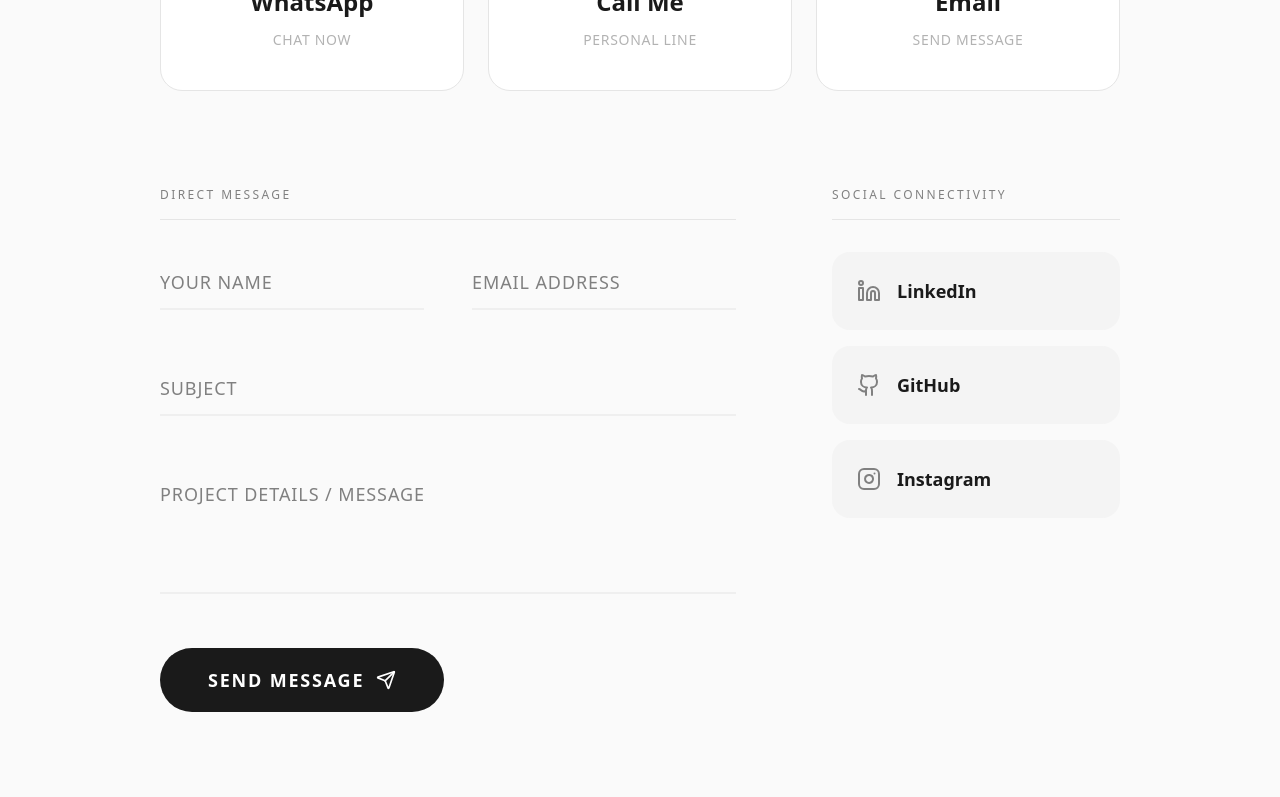
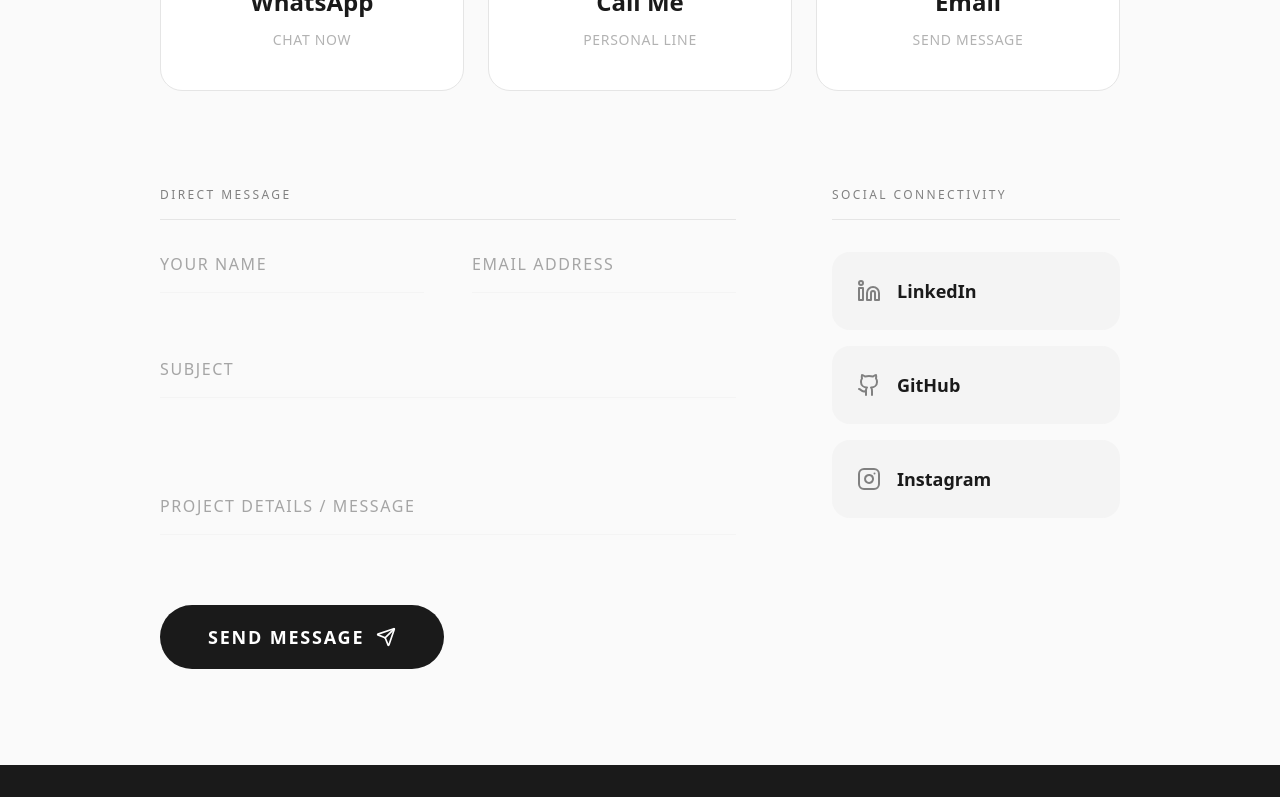
Before and after one commit to SaiDheeraj-19/Portfolio-, a Next.js app: page /contact in a window 1280 px wide. Shown: the part 616-1413 px from the top of the page. Built offline with nearby package versions, Linux system fonts and the light colour scheme.

Commit message:
style: refine contact form UI to minimalist editorial design

```diff
--- a/src/app/contact/page.tsx
+++ b/src/app/contact/page.tsx
@@ -109,7 +109,7 @@ export default function ContactPage() {
                     <div className="w-full lg:w-2/3">
                         <h2 className="text-xs font-mono uppercase tracking-[0.2em] text-muted-foreground mb-8 pb-4 border-b border-border">Direct Message</h2>
 
-                        <form onSubmit={handleSubmit} className="space-y-12">
+                        <form onSubmit={handleSubmit} className="space-y-16">
                             <div className="grid grid-cols-1 md:grid-cols-2 gap-12">
                                 <div className="relative group">
                                     <input
@@ -119,10 +119,10 @@ export default function ContactPage() {
                                         required
                                         value={formData.name}
                                         onChange={handleInputChange}
-                                        className="w-full bg-transparent border-b-2 border-border/50 py-4 text-foreground placeholder-transparent focus:outline-none focus:border-primary transition-colors peer"
-                                        placeholder="Name"
+                                        className="w-full bg-transparent border-b border-border/30 pb-4 text-foreground focus:outline-none focus:border-primary transition-colors peer placeholder-transparent"
+                                        placeholder="YOUR NAME"
                                     />
-                                    <label htmlFor="name" className="absolute left-0 -top-6 text-sm font-bold uppercase tracking-wider text-muted-foreground transition-all peer-placeholder-shown:text-lg peer-placeholder-shown:top-4 peer-placeholder-shown:font-normal peer-focus:-top-6 peer-focus:text-sm peer-focus:font-bold peer-focus:text-primary">
+                                    <label htmlFor="name" className="absolute left-0 top-0 text-sm md:text-base uppercase tracking-widest text-muted-foreground/70 transition-all peer-focus:-translate-y-8 peer-focus:text-xs peer-focus:text-primary peer-valid:-translate-y-8 peer-valid:text-xs peer-valid:text-muted-foreground cursor-text">
                                         Your Name
                                     </label>
                                 </div>
@@ -134,10 +134,10 @@ export default function ContactPage() {
                                         required
                                         value={formData.email}
                                         onChange={handleInputChange}
-                                        className="w-full bg-transparent border-b-2 border-border/50 py-4 text-foreground placeholder-transparent focus:outline-none focus:border-primary transition-colors peer"
-                                        placeholder="Email"
+                                        className="w-full bg-transparent border-b border-border/30 pb-4 text-foreground focus:outline-none focus:border-primary transition-colors peer placeholder-transparent"
+                                        placeholder="EMAIL ADDRESS"
                                     />
-                                    <label htmlFor="email" className="absolute left-0 -top-6 text-sm font-bold uppercase tracking-wider text-muted-foreground transition-all peer-placeholder-shown:text-lg peer-placeholder-shown:top-4 peer-placeholder-shown:font-normal peer-focus:-top-6 peer-focus:text-sm peer-focus:font-bold peer-focus:text-primary">
+                                    <label htmlFor="email" className="absolute left-0 top-0 text-sm md:text-base uppercase tracking-widest text-muted-foreground/70 transition-all peer-focus:-translate-y-8 peer-focus:text-xs peer-focus:text-primary peer-valid:-translate-y-8 peer-valid:text-xs peer-valid:text-muted-foreground cursor-text">
                                         Email Address
                                     </label>
                                 </div>
@@ -151,26 +151,31 @@ export default function ContactPage() {
                                     required
                                     value={formData.subject}
                                     onChange={handleInputChange}
-                                    className="w-full bg-transparent border-b-2 border-border/50 py-4 text-foreground placeholder-transparent focus:outline-none focus:border-primary transition-colors peer"
-                                    placeholder="Subject"
+                                    className="w-full bg-transparent border-b border-border/30 pb-4 text-foreground focus:outline-none focus:border-primary transition-colors peer placeholder-transparent"
+                                    placeholder="SUBJECT"
                                 />
-                                <label htmlFor="subject" className="absolute left-0 -top-6 text-sm font-bold uppercase tracking-wider text-muted-foreground transition-all peer-placeholder-shown:text-lg peer-placeholder-shown:top-4 peer-placeholder-shown:font-normal peer-focus:-top-6 peer-focus:text-sm peer-focus:font-bold peer-focus:text-primary">
+                                <label htmlFor="subject" className="absolute left-0 top-0 text-sm md:text-base uppercase tracking-widest text-muted-foreground/70 transition-all peer-focus:-translate-y-8 peer-focus:text-xs peer-focus:text-primary peer-valid:-translate-y-8 peer-valid:text-xs peer-valid:text-muted-foreground cursor-text">
                                     Subject
                                 </label>
                             </div>
 
-                            <div className="relative group">
+                            <div className="relative group mt-24">
                                 <textarea
                                     id="message"
                                     name="message"
                                     required
-                                    rows={4}
+                                    rows={1}
                                     value={formData.message}
                                     onChange={handleInputChange}
-                                    className="w-full bg-transparent border-b-2 border-border/50 py-4 text-foreground placeholder-transparent focus:outline-none focus:border-primary transition-colors peer resize-none"
-                                    placeholder="Message"
+                                    className="w-full bg-transparent border-b border-border/30 pb-4 text-foreground focus:outline-none focus:border-primary transition-colors peer placeholder-transparent resize-none overflow-hidden min-h-[40px]"
+                                    placeholder="PROJECT DETAILS / MESSAGE"
+                                    onInput={(e) => {
+                                        const target = e.target as HTMLTextAreaElement;
+                                        target.style.height = 'auto';
+                                        target.style.height = target.scrollHeight + 'px';
+                                    }}
                                 />
-                                <label htmlFor="message" className="absolute left-0 -top-6 text-sm font-bold uppercase tracking-wider text-muted-foreground transition-all peer-placeholder-shown:text-lg peer-placeholder-shown:top-4 peer-placeholder-shown:font-normal peer-focus:-top-6 peer-focus:text-sm peer-focus:font-bold peer-focus:text-primary">
+                                <label htmlFor="message" className="absolute left-0 top-0 text-sm md:text-base uppercase tracking-widest text-muted-foreground/70 transition-all peer-focus:-translate-y-8 peer-focus:text-xs peer-focus:text-primary peer-valid:-translate-y-8 peer-valid:text-xs peer-valid:text-muted-foreground cursor-text">
                                     Project Details / Message
                                 </label>
                             </div>
```
